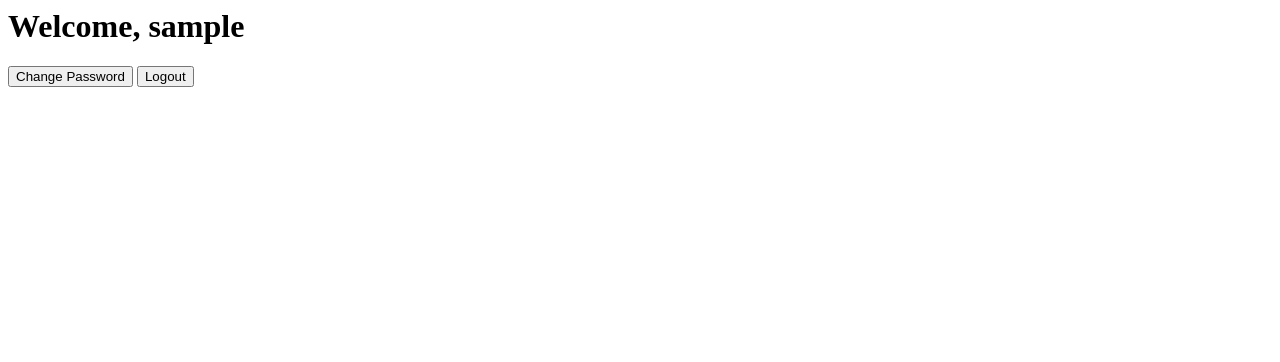
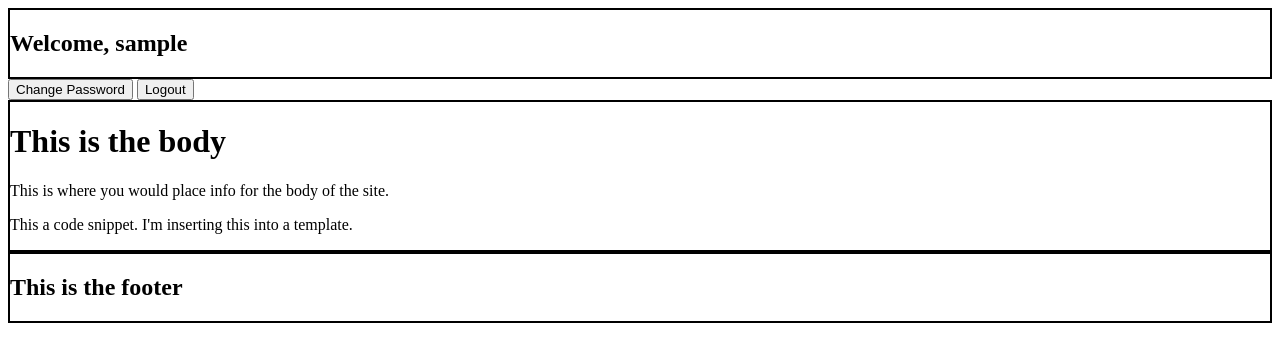
Before and after one commit to Jules8534/Readit-capstone, a Django app: page / in a window 1280 px wide. Shown: the top 362 px of the page. Run offline with Django 3.2, Linux system fonts and the light colour scheme; the visitor is signed in with stand-in values (Sample User, id 1); data that the repository does not hold is empty.

Commit message:
created subreadit list in index

```diff
--- a/pyproject.toml
+++ b/pyproject.toml
@@ -11,6 +11,7 @@ django = "^3.0.8"
 [tool.poetry.dev-dependencies]
 flake8 = "^3.8.3"
 autopep8 = "^1.5.3"
+ipython = "^7.16.1"
 
 [build-system]
 requires = ["poetry>=0.12"]
--- a/readit_site/templates/base.html
+++ b/readit_site/templates/base.html
@@ -1,12 +1,24 @@
-<html>
+<!DOCTYPE html>
+<html lang=en>
 
 <head>
 
 </head>
 
 <body>
+    <div style="border: 2px solid #000;">
+        <h2>Welcome, {{name}}</h2>
+    </div>
     {% block content %}
+
+
     {% endblock %}
+
+    <footer>
+        <div style="border: 2px solid #000;">
+            <h2>This is the footer</h2>
+        </div>
+    </footer>
 </body>
 
 </html>
--- a/readit_site/templates/index.html
+++ b/readit_site/templates/index.html
@@ -1,3 +1,23 @@
-<h1>Welcome, {{name}}</h1>
-<a href={%url 'change_password'%}><button>Change Password</button></a>
-<a href={%url 'logout_url'%}><button>Logout</button></a>
+{% extends 'base.html' %}
+
+{% block content %}
+<div>
+    <a href={%url 'change_password'%}><button>Change Password</button></a>
+    <a href={%url 'logout_url'%}><button>Logout</button></a>
+</div>
+
+<div style="border: 2px solid #000;">
+    <h1>This is the body</h1>
+    <p>This is where you would place info for the body of the site.</p>
+
+    <ul>
+        {% for subreadit in subreadits %}
+        <li><a href="/r/{{ subreadit.name }}/">{{ subreadit.name }}</a></li>
+        {% endfor %}
+    </ul>
+
+    {% include 'snippets/snippet.html' %}
+
+</div>
+
+{% endblock content %}
--- /dev/null
+++ b/readit_site/templates/snippets/snippet.html
@@ -0,0 +1 @@
+<p>This a code snippet. I'm inserting this into a template.</p>
--- a/readit_site/views.py
+++ b/readit_site/views.py
@@ -4,6 +4,7 @@ from django.contrib.auth import login, logout, authenticate, update_session_auth
 from django.contrib import messages
 from django.contrib.auth.forms import PasswordChangeForm
 from .forms import LoginForm, ReaditUserModelForm
+from .models import SubreaditModel
 # Create your views here.
 
 
@@ -11,7 +12,14 @@ from .forms import LoginForm, ReaditUserModelForm
 def index(request):
     html = "index.html"
     username = request.user.username
-    return render(request, html, {"name": username})
+    subreadits = SubreaditModel.objects.all()
+    return render(
+        request, html,
+        {
+            "name": username,
+            "subreadits": subreadits,
+        }
+    )
 
 
 def login_view(request):
```
Also changed, not shown: 1 other file.
